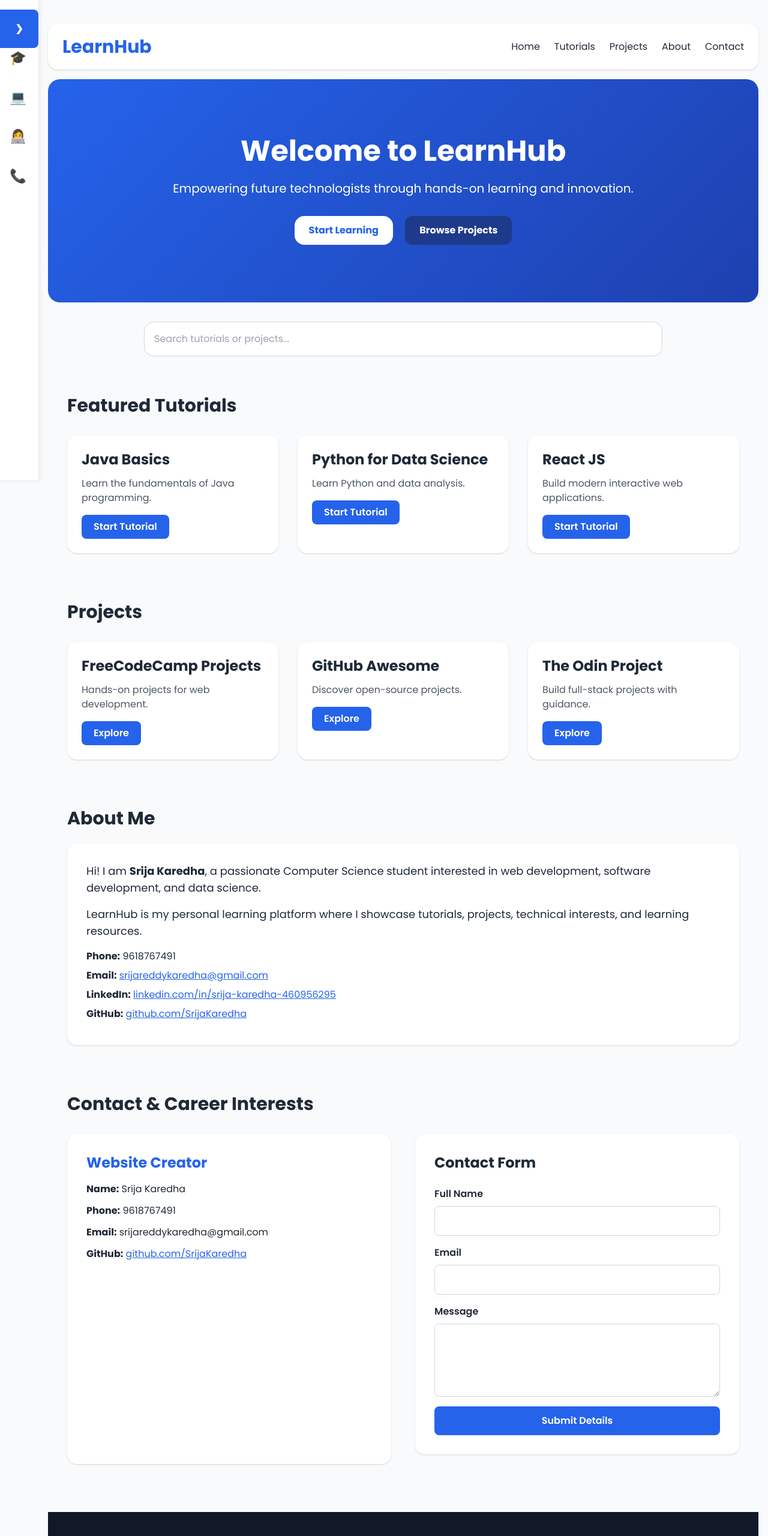
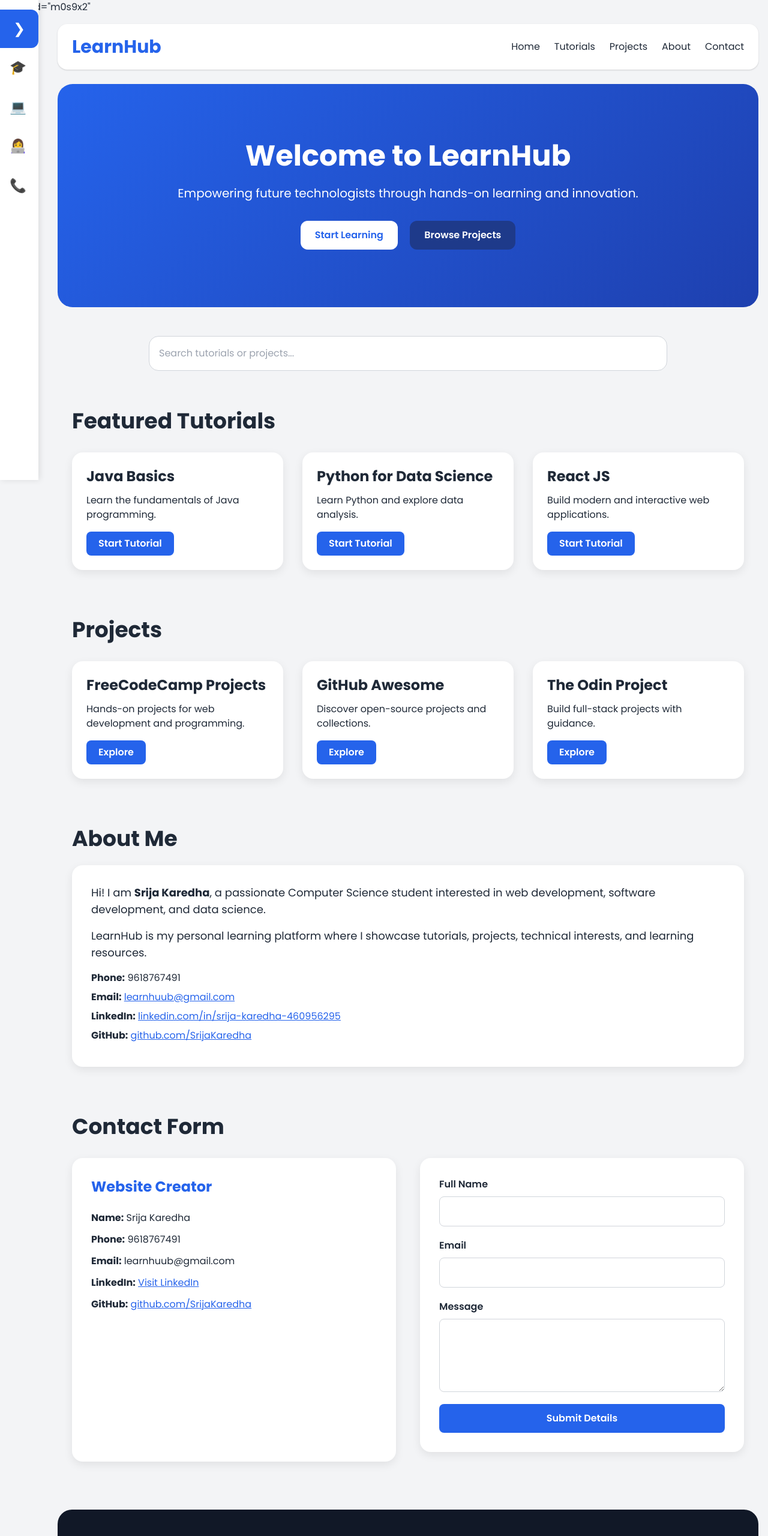
Before and after one commit to SrijaKaredha/Forntend-internship-, a plain HTML site: page index.html in a window 1280 px wide. Shown: the top 2560 px of the page at 60% size. Drawn offline with nearby package versions, Linux system fonts and the light colour scheme.

Commit message:
Update index.html

````diff
--- a/index.html
+++ b/index.html
@@ -1,10 +1,11 @@
-```html
+```html id="m0s9x2"
 <!DOCTYPE html>
 <html lang="en">
+
 <head>
 
   <meta charset="UTF-8" />
-  <meta name="viewport" content="width=device-width, initial-scale=1" />
+  <meta name="viewport" content="width=device-width, initial-scale=1.0" />
 
   <title>LearnHub</title>
 
@@ -13,19 +14,21 @@
     type="image/png" />
 
   <link href="https://fonts.googleapis.com/css2?family=Poppins:wght@400;500;600;700&display=swap"
-        rel="stylesheet" />
+    rel="stylesheet">
 
   <link href="https://cdn.jsdelivr.net/npm/tailwindcss@2.2.19/dist/tailwind.min.css"
     rel="stylesheet" />
 
   <style>
 
+    html {
+      scroll-behavior: smooth;
+    }
+
     body {
       font-family: 'Poppins', sans-serif;
-    }
-
-    html {
-      scroll-behavior: smooth;
+      background: #f3f4f6;
+      color: #1f2937;
     }
 
     /* Sidebar */
@@ -34,13 +37,13 @@
       position: fixed;
       top: 0;
       left: 0;
+      width: 4rem;
       height: 100vh;
-      background-color: white;
-      box-shadow: 2px 0 8px rgba(0,0,0,0.08);
-      padding-top: 4rem;
+      background: white;
+      box-shadow: 2px 0 10px rgba(0,0,0,0.1);
+      padding-top: 5rem;
+      overflow: hidden;
       transition: width 0.3s ease;
-      width: 4rem;
-      overflow-x: hidden;
       z-index: 50;
     }
 
@@ -52,27 +55,20 @@
       position: fixed;
       top: 1rem;
       left: 0;
-      background-color: #2563eb;
-      border-radius: 0 0.5rem 0.5rem 0;
       width: 4rem;
       height: 4rem;
-      display: flex;
-      align-items: center;
-      justify-content: center;
+      border: none;
+      background: #2563eb;
+      color: white;
+      font-size: 1.5rem;
       cursor: pointer;
       z-index: 60;
-      color: white;
-      border: none;
-    }
-
-    #sidebarToggle:hover {
-      background-color: #1e40af;
+      border-radius: 0 12px 12px 0;
     }
 
     #sidebar nav ul {
       list-style: none;
-      padding-left: 0;
-      margin: 0;
+      padding: 0;
     }
 
     #sidebar nav ul li {
@@ -85,64 +81,69 @@
       color: #374151;
       text-decoration: none;
       font-weight: 600;
-      transition: 0.3s ease;
-      white-space: nowrap;
+      transition: 0.3s;
     }
 
     #sidebar nav ul li a:hover {
       color: #2563eb;
     }
 
-    #sidebar:not(.expanded) nav ul li a span.text-label {
+    .menu-icon {
+      margin-right: 1rem;
+      font-size: 1.4rem;
+    }
+
+    #sidebar:not(.expanded) .text-label {
       display: none;
     }
 
-    .menu-icon {
-      margin-right: 1rem;
-      font-size: 1.4rem;
-      color: #2563eb;
-    }
+    /* Main */
 
     #mainContent {
+      margin-left: 5rem;
+      padding: 1rem;
       transition: margin-left 0.3s ease;
-      margin-left: 4rem;
-      padding: 1rem;
     }
 
     #sidebar.expanded ~ #mainContent {
-      margin-left: 16rem;
+      margin-left: 17rem;
     }
 
     /* Cards */
 
-    .bg-white {
-      border-radius: 16px;
-      transition: all 0.3s ease;
+    .card {
+      background: white;
+      border-radius: 18px;
+      box-shadow: 0 5px 15px rgba(0,0,0,0.08);
+      transition: 0.3s ease;
     }
 
-    .bg-white:hover {
+    .card:hover {
       transform: translateY(-5px);
-      box-shadow: 0 10px 25px rgba(0,0,0,0.1);
+      box-shadow: 0 10px 25px rgba(0,0,0,0.12);
+    }
+
+    /* Hero */
+
+    header {
+      background: linear-gradient(135deg, #2563eb, #1e40af);
+      border-radius: 25px;
+      color: white;
     }
 
     /* Buttons */
 
-    button {
-      transition: all 0.3s ease;
+    .btn {
+      transition: 0.3s ease;
       font-weight: 600;
     }
 
-    button:hover {
+    .btn:hover {
       transform: translateY(-2px);
-      box-shadow: 0 8px 20px rgba(37,99,235,0.2);
+      box-shadow: 0 8px 20px rgba(37,99,235,0.25);
     }
 
-    /* Header */
-
-    header {
-      background: linear-gradient(135deg, #2563eb, #1e40af);
-      border-radius: 20px;
-    }
+    /* Inputs */
 
     input,
     textarea,
@@ -162,19 +163,16 @@
 
 </head>
 
-<body class="bg-gray-50 text-gray-800">
-
-<!-- Sidebar Toggle -->
-
-<button id="sidebarToggle">
-  ❯
-</button>
+<body>
 
 <!-- Sidebar -->
+
+<button id="sidebarToggle">❯</button>
 
 <aside id="sidebar">
 
   <nav>
+
     <ul>
 
       <li>
@@ -206,6 +204,7 @@
       </li>
 
     </ul>
+
   </nav>
 
 </aside>
@@ -216,7 +215,7 @@
 
 <!-- Navbar -->
 
-<nav class="bg-white shadow mb-4 rounded-xl">
+<nav class="bg-white shadow rounded-2xl mb-6">
 
   <div class="max-w-7xl mx-auto px-6 py-5 flex justify-between items-center">
 
@@ -252,7 +251,7 @@
 
 <!-- Hero Section -->
 
-<header class="text-white text-center py-24 mb-8">
+<header class="text-center py-24 mb-12">
 
   <h2 class="text-5xl font-bold mb-6">
     Welcome to LearnHub
@@ -265,14 +264,14 @@
   <div class="space-x-4">
 
     <a href="#tutorials"
-       class="bg-white text-blue-600 font-bold py-3 px-6 rounded-xl inline-block">
+      class="bg-white text-blue-600 py-3 px-6 rounded-xl inline-block font-bold btn">
 
       Start Learning
 
     </a>
 
     <a href="#projects"
-       class="bg-blue-900 text-white font-bold py-3 px-6 rounded-xl inline-block">
+      class="bg-blue-900 text-white py-3 px-6 rounded-xl inline-block font-bold btn">
 
       Browse Projects
 
@@ -288,35 +287,34 @@
 
   <input type="text"
     placeholder="Search tutorials or projects..."
-         class="w-full p-4 border border-gray-300 rounded-xl bg-white">
+    class="w-full p-4 rounded-2xl border border-gray-300 bg-white">
 
 </section>
 
 <!-- Tutorials -->
 
-<section id="tutorials"
-         class="max-w-6xl mx-auto mt-12 px-4">
+<section id="tutorials" class="max-w-6xl mx-auto mb-20 px-4">
 
-  <h3 class="text-3xl font-bold mb-8">
+  <h2 class="text-4xl font-bold mb-8">
     Featured Tutorials
-  </h3>
+  </h2>
 
   <div class="grid grid-cols-1 md:grid-cols-2 lg:grid-cols-3 gap-8">
 
-    <div class="bg-white p-6 shadow">
+    <div class="card p-6">
 
-      <h4 class="text-2xl font-bold mb-3">
+      <h3 class="text-2xl font-bold mb-3">
         Java Basics
-      </h4>
+      </h3>
 
-      <p class="text-gray-600">
+      <p class="mb-4">
         Learn the fundamentals of Java programming.
       </p>
 
       <a href="https://www.learnjavaonline.org/"
         target="_blank">
 
-        <button class="mt-4 bg-blue-600 text-white py-2 px-5 rounded-lg">
+        <button class="bg-blue-600 text-white py-2 px-5 rounded-lg btn">
           Start Tutorial
         </button>
 
@@ -324,20 +322,20 @@
 
     </div>
 
-    <div class="bg-white p-6 shadow">
+    <div class="card p-6">
 
-      <h4 class="text-2xl font-bold mb-3">
+      <h3 class="text-2xl font-bold mb-3">
         Python for Data Science
-      </h4>
+      </h3>
 
-      <p class="text-gray-600">
-        Learn Python and data analysis.
+      <p class="mb-4">
+        Learn Python and explore data analysis.
       </p>
 
       <a href="https://www.kaggle.com/learn/python"
         target="_blank">
 
-        <button class="mt-4 bg-blue-600 text-white py-2 px-5 rounded-lg">
+        <button class="bg-blue-600 text-white py-2 px-5 rounded-lg btn">
           Start Tutorial
         </button>
 
@@ -345,20 +343,20 @@
 
     </div>
 
-    <div class="bg-white p-6 shadow">
+    <div class="card p-6">
 
-      <h4 class="text-2xl font-bold mb-3">
+      <h3 class="text-2xl font-bold mb-3">
         React JS
-      </h4>
+      </h3>
 
-      <p class="text-gray-600">
-        Build modern interactive web applications.
+      <p class="mb-4">
+        Build modern and interactive web applications.
       </p>
 
       <a href="https://react.dev/"
         target="_blank">
 
-        <button class="mt-4 bg-blue-600 text-white py-2 px-5 rounded-lg">
+        <button class="bg-blue-600 text-white py-2 px-5 rounded-lg btn">
           Start Tutorial
         </button>
 
@@ -372,29 +370,28 @@
 
 <!-- Projects -->
 
-<section id="projects"
-         class="max-w-6xl mx-auto mt-20 px-4">
+<section id="projects" class="max-w-6xl mx-auto mb-20 px-4">
 
-  <h3 class="text-3xl font-bold mb-8">
+  <h2 class="text-4xl font-bold mb-8">
     Projects
-  </h3>
+  </h2>
 
   <div class="grid grid-cols-1 md:grid-cols-2 lg:grid-cols-3 gap-8">
 
-    <div class="bg-white p-6 shadow">
+    <div class="card p-6">
 
-      <h4 class="text-2xl font-bold mb-3">
+      <h3 class="text-2xl font-bold mb-3">
         FreeCodeCamp Projects
-      </h4>
+      </h3>
 
-      <p class="text-gray-600">
-        Hands-on projects for web development.
+      <p class="mb-4">
+        Hands-on projects for web development and programming.
       </p>
 
       <a href="https://www.freecodecamp.org/learn"
         target="_blank">
 
-        <button class="mt-4 bg-blue-600 text-white py-2 px-5 rounded-lg">
+        <button class="bg-blue-600 text-white py-2 px-5 rounded-lg btn">
           Explore
         </button>
 
@@ -402,20 +399,20 @@
 
     </div>
 
-    <div class="bg-white p-6 shadow">
+    <div class="card p-6">
 
-      <h4 class="text-2xl font-bold mb-3">
+      <h3 class="text-2xl font-bold mb-3">
         GitHub Awesome
-      </h4>
+      </h3>
 
-      <p class="text-gray-600">
-        Discover open-source projects.
+      <p class="mb-4">
+        Discover open-source projects and collections.
       </p>
 
       <a href="https://github.com/sindresorhus/awesome"
         target="_blank">
 
-        <button class="mt-4 bg-blue-600 text-white py-2 px-5 rounded-lg">
+        <button class="bg-blue-600 text-white py-2 px-5 rounded-lg btn">
           Explore
         </button>
 
@@ -423,20 +420,20 @@
 
     </div>
 
-    <div class="bg-white p-6 shadow">
+    <div class="card p-6">
 
-      <h4 class="text-2xl font-bold mb-3">
+      <h3 class="text-2xl font-bold mb-3">
         The Odin Project
-      </h4>
+      </h3>
 
-      <p class="text-gray-600">
+      <p class="mb-4">
         Build full-stack projects with guidance.
       </p>
 
       <a href="https://www.theodinproject.com/projects"
         target="_blank">
 
-        <button class="mt-4 bg-blue-600 text-white py-2 px-5 rounded-lg">
+        <button class="bg-blue-600 text-white py-2 px-5 rounded-lg btn">
           Explore
         </button>
 
@@ -450,21 +447,24 @@
 
 <!-- About -->
 
-<section id="about"
-         class="mb-20 max-w-6xl mx-auto mt-20 px-4">
+<section id="about" class="max-w-6xl mx-auto mb-20 px-4">
 
-  <h2 class="text-3xl font-bold mb-6">
+  <h2 class="text-4xl font-bold mb-6">
     About Me
   </h2>
 
-  <div class="bg-white p-8 shadow">
+  <div class="card p-8">
 
-    <p class="mb-4 text-lg">
+    <p class="text-lg mb-4">
+
       Hi! I am <strong>Srija Karedha</strong>, a passionate Computer Science student interested in web development, software development, and data science.
+
     </p>
 
-    <p class="mb-4 text-lg">
+    <p class="text-lg mb-4">
+
       LearnHub is my personal learning platform where I showcase tutorials, projects, technical interests, and learning resources.
+
     </p>
 
     <p class="mb-2">
@@ -472,17 +472,20 @@
     </p>
 
     <p class="mb-2">
+
       <strong>Email:</strong>
 
-      <a href="mailto:srijareddykaredha@gmail.com"
+      <a href="mailto:learnhuub@gmail.com"
         class="text-blue-600 underline">
 
-        srijareddykaredha@gmail.com
+        learnhuub@gmail.com
 
       </a>
+
     </p>
 
     <p class="mb-2">
+
       <strong>LinkedIn:</strong>
 
       <a href="https://www.linkedin.com/in/srija-karedha-460956295"
@@ -492,9 +495,11 @@
         linkedin.com/in/srija-karedha-460956295
 
       </a>
+
     </p>
 
     <p class="mb-2">
+
       <strong>GitHub:</strong>
 
       <a href="https://github.com/SrijaKaredha"
@@ -504,6 +509,7 @@
         github.com/SrijaKaredha
 
       </a>
+
     </p>
 
   </div>
@@ -513,17 +519,19 @@
 <!-- Contact -->
 
 <section id="contact"
-         class="max-w-6xl mx-auto mt-12 px-4 mb-20">
+  class="max-w-6xl mx-auto mb-20 px-4">
 
-  <h2 class="text-3xl font-bold mb-8">
-    Contact & Career Interests
+  <h2 class="text-4xl font-bold mb-8">
+    Contact Form
   </h2>
 
   <div class="grid grid-cols-1 lg:grid-cols-2 gap-10">
 
-    <div class="bg-white p-8 shadow">
+    <!-- Contact Details -->
 
-      <h3 class="text-2xl font-bold mb-4 text-blue-600">
+    <div class="card p-8">
+
+      <h3 class="text-2xl font-bold mb-6 text-blue-600">
         Website Creator
       </h3>
 
@@ -536,10 +544,25 @@
       </p>
 
       <p class="mb-3">
-        <strong>Email:</strong> srijareddykaredha@gmail.com
+        <strong>Email:</strong> learnhuub@gmail.com
       </p>
 
       <p class="mb-3">
+
+        <strong>LinkedIn:</strong>
+
+        <a href="https://www.linkedin.com/in/srija-karedha-460956295"
+          target="_blank"
+          class="text-blue-600 underline">
+
+          Visit LinkedIn
+
+        </a>
+
+      </p>
+
+      <p>
+
         <strong>GitHub:</strong>
 
         <a href="https://github.com/SrijaKaredha"
@@ -549,18 +572,17 @@
           github.com/SrijaKaredha
 
         </a>
+
       </p>
 
     </div>
 
-    <form class="bg-white p-8 shadow"
+    <!-- Form -->
+
+    <form class="card p-8"
       onsubmit="alert('Submitted Successfully!'); return false;">
 
-      <h3 class="text-2xl font-bold mb-6">
-        Contact Form
-      </h3>
-
-      <div class="mb-4">
+      <div class="mb-5">
 
         <label class="block font-semibold mb-2">
           Full Name
@@ -572,7 +594,7 @@
 
       </div>
 
-      <div class="mb-4">
+      <div class="mb-5">
 
         <label class="block font-semibold mb-2">
           Email
@@ -584,7 +606,7 @@
 
       </div>
 
-      <div class="mb-4">
+      <div class="mb-5">
 
         <label class="block font-semibold mb-2">
           Message
@@ -596,7 +618,7 @@
       </div>
 
       <button type="submit"
-              class="bg-blue-600 text-white py-3 px-6 rounded-lg w-full">
+        class="bg-blue-600 text-white py-3 px-6 rounded-lg w-full btn">
 
         Submit Details
 
@@ -610,13 +632,13 @@
 
 <!-- Footer -->
 
-<footer class="bg-gray-900 text-gray-300 py-10">
+<footer class="bg-gray-900 text-gray-300 py-12 rounded-t-3xl">
 
-  <div class="max-w-6xl mx-auto px-4 flex flex-col md:flex-row justify-between">
+  <div class="max-w-6xl mx-auto px-6 flex flex-col md:flex-row justify-between">
 
-    <div class="mb-8 md:mb-0">
+    <div>
 
-      <h3 class="text-white text-xl font-bold mb-4">
+      <h3 class="text-white text-2xl font-bold mb-4">
         LearnHub
       </h3>
 
@@ -626,9 +648,9 @@
 
     </div>
 
-    <div>
+    <div class="mt-8 md:mt-0">
 
-      <h3 class="text-white text-lg font-semibold mb-4">
+      <h3 class="text-white text-xl font-semibold mb-4">
         Contact Us
       </h3>
 
@@ -644,10 +666,10 @@
 
       <p>
         Email:
-        <a href="mailto:srijareddykaredha@gmail.com"
+        <a href="mailto:learnhuub@gmail.com"
           class="hover:text-blue-400">
 
-          srijareddykaredha@gmail.com
+          learnhuub@gmail.com
 
         </a>
       </p>
@@ -657,6 +679,7 @@
       </p>
 
       <p>
+
         GitHub:
 
         <a href="https://github.com/SrijaKaredha"
@@ -666,6 +689,7 @@
           github.com/SrijaKaredha
 
         </a>
+
       </p>
 
       <p>
@@ -680,13 +704,23 @@
 
 </div>
 
+<!-- Script -->
+
 <script>
 
 const sidebar = document.getElementById("sidebar");
 const toggleBtn = document.getElementById("sidebarToggle");
 
 toggleBtn.addEventListener("click", () => {
+
   sidebar.classList.toggle("expanded");
+
+  if (sidebar.classList.contains("expanded")) {
+    toggleBtn.innerHTML = "❮";
+  } else {
+    toggleBtn.innerHTML = "❯";
+  }
+
 });
 
 </script>
````
Lines whose indentation alone changed are shown as unchanged.
